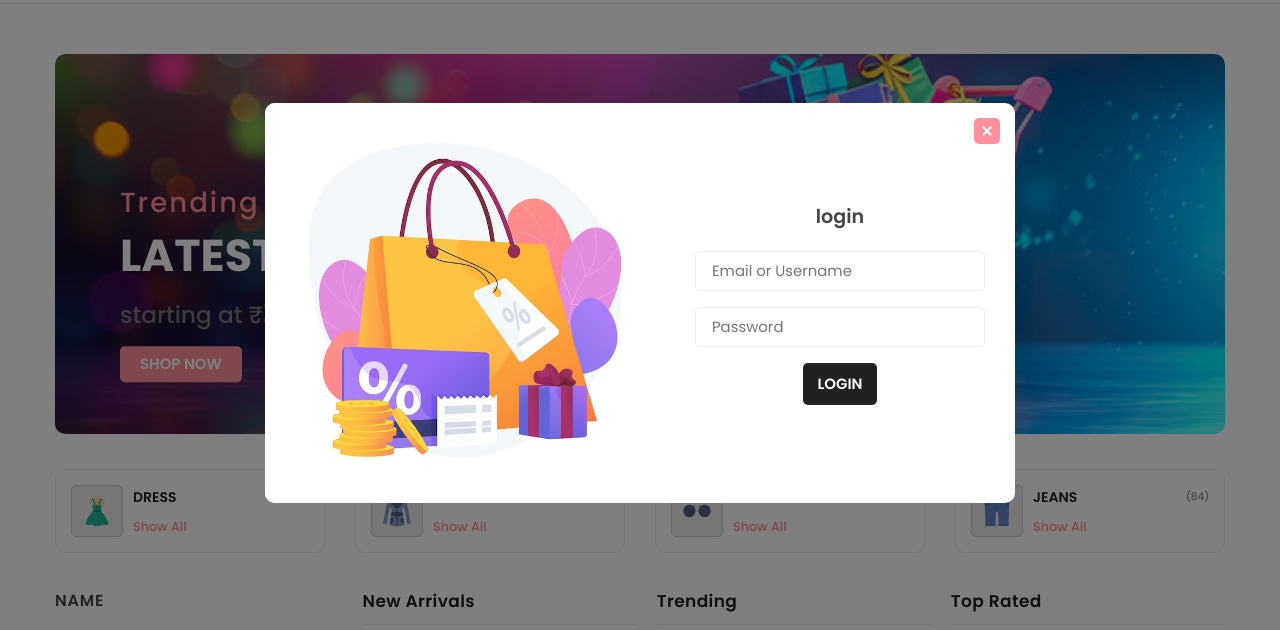
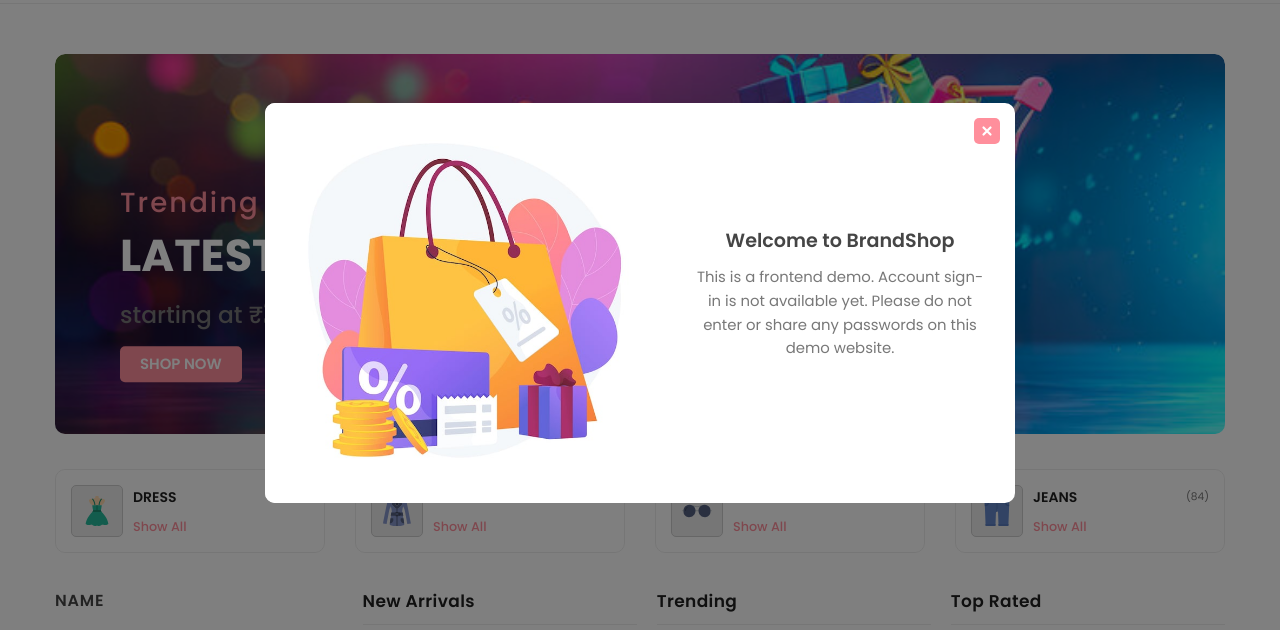
Before and after one commit to Anas8432/BrandShop-shopping-website, a plain HTML site: page index.html in a window 1280 px wide. Both pictures are taken after a click on the button 1082 px from the left and 50 px from the top of the page. Shown: the part 97-727 px from the top of the page. Drawn offline with nearby package versions, Linux system fonts and the light colour scheme.

Commit message:
Make demo login notice clear and remove credential collection

```diff
--- a/index.html
+++ b/index.html
@@ -40,15 +40,13 @@
             </div>
 
             <div class="login">
-
-                <form action="#">
-                    <div class="login-header">
-                        <h3 class="login-title">login</h3>
-                    </div>
-                    <input type="email" name="email" class="email-passw-field" placeholder="Email or Username" required>
-                    <input type="password" name="password" class="email-passw-field" placeholder="Password" required>
-                    <button type="submit" class="btn-login">Login</button>
-                </form>
+                <div class="login-header">
+                    <h3 class="login-title">Welcome to BrandShop</h3>
+                    <p style="color: var(--sonic-silver); font-size: var(--fs-7); line-height: 1.6;">
+                        This is a frontend demo. Account sign-in is not available yet.
+                        Please do not enter or share any passwords on this demo website.
+                    </p>
+                </div>
             </div>
         </div>
     </div>
```
